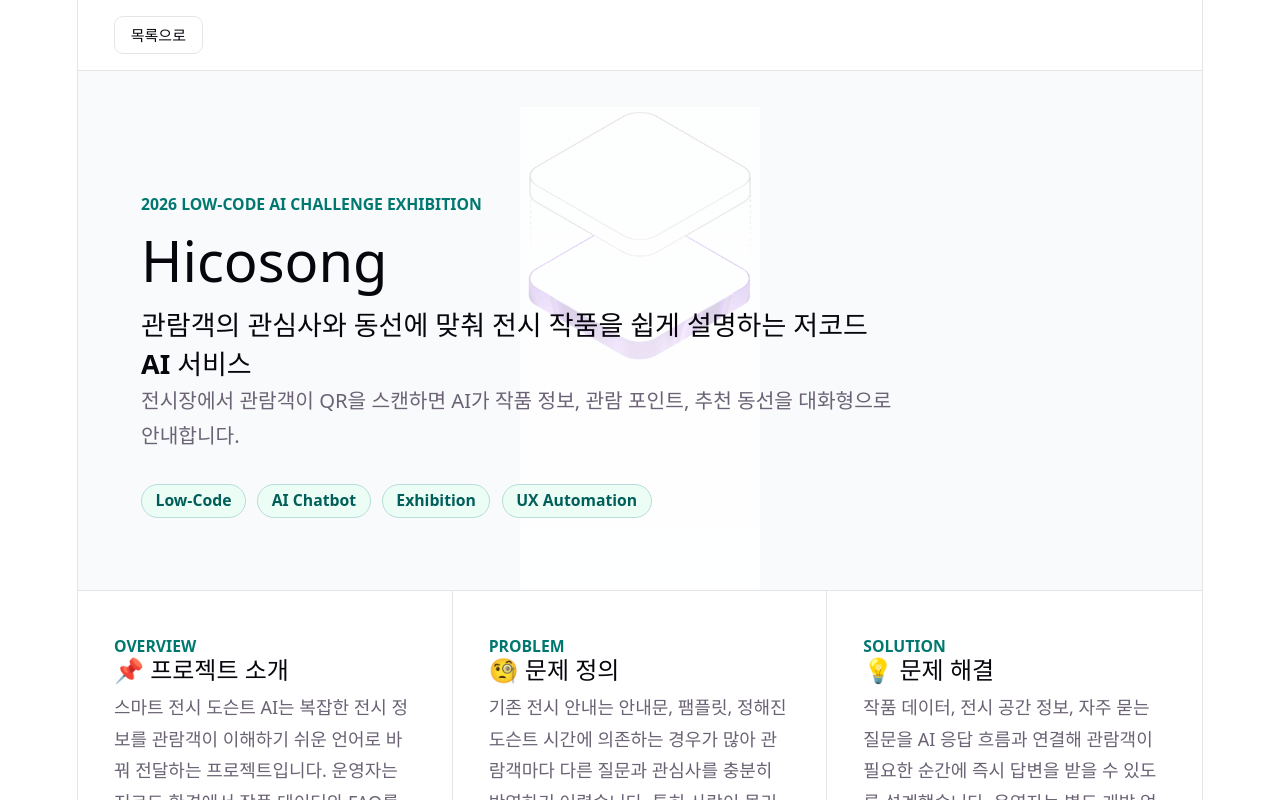
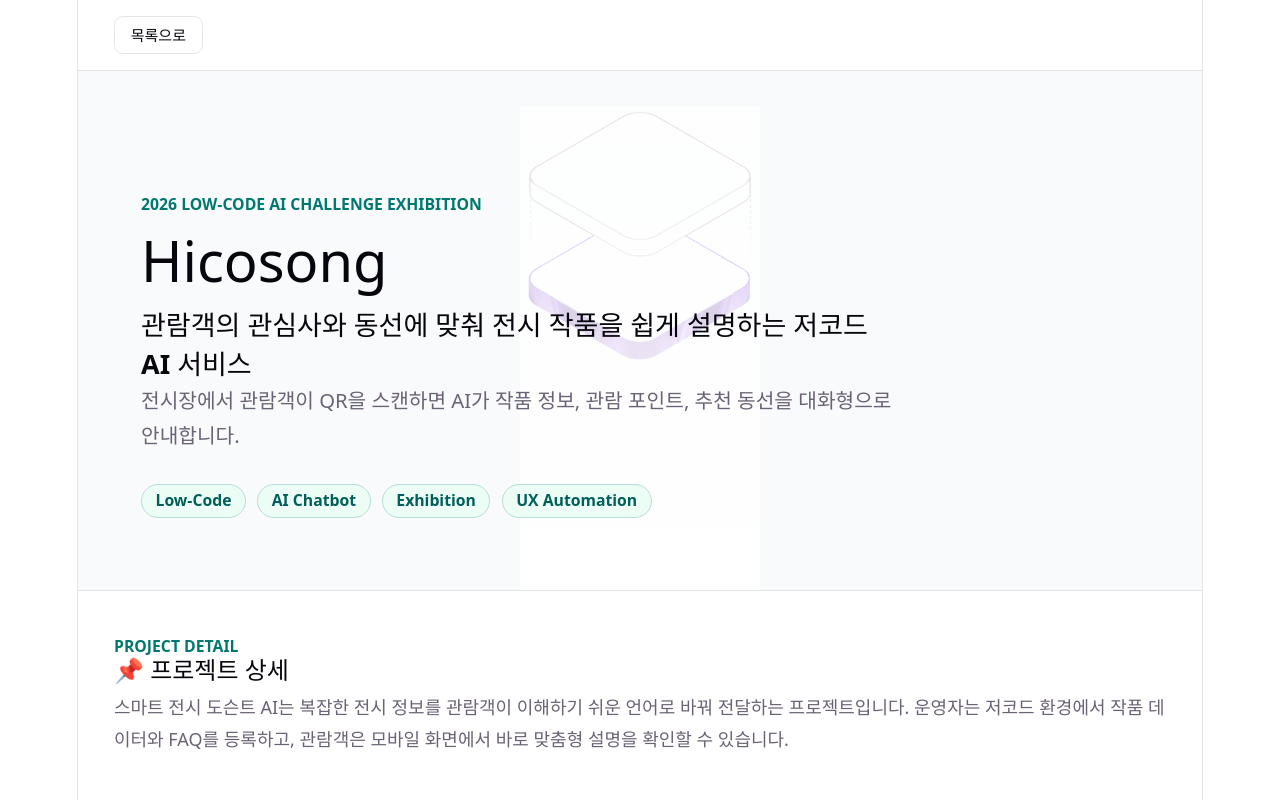
Before and after one commit to snorose/2026-low-code-ai-challenge-exhibition, a React (Vite) app: page / in a window 1280 px wide. Both pictures are taken after a click on the button 283 px from the left and 475 px from the top of the page. Shown: the top 800 px of the page. Built offline with nearby package versions, Linux system fonts and the light colour scheme.

Commit message:
feat: 프로젝트 정렬 세로방향으로 수정 (#21)

```diff
--- a/src/pages/ProjectDetail.jsx
+++ b/src/pages/ProjectDetail.jsx
@@ -2,9 +2,13 @@ import heroImg from "../assets/hero.png";
 
 function ProjectDetail({ project, onBack }) {
   const sections = [
-    { eyebrow: "Overview", title: "📌 프로젝트 소개", body: project.intro },
+    {
+      eyebrow: "Project Detail",
+      title: "📌 프로젝트 상세",
+      body: project.intro,
+    },
     { eyebrow: "Problem", title: "🧐 문제 정의", body: project.problem },
-    { eyebrow: "Solution", title: "💡 문제 해결", body: project.solution },
+    { eyebrow: "Solution", title: "💡 해결", body: project.solution },
   ];
 
   return (
@@ -54,15 +58,13 @@ function ProjectDetail({ project, onBack }) {
       </section>
 
       <section
-        className="grid grid-cols-1 border-b border-[var(--border)] min-[901px]:grid-cols-3"
+        className="grid grid-cols-1 border-b border-[var(--border)]"
         aria-label="프로젝트 핵심 설명"
       >
         {sections.map((section, index) => (
           <article
             className={`box-border border-b border-[var(--border)] px-5 py-7 min-[561px]:px-6 min-[561px]:py-8 min-[901px]:px-8 min-[901px]:py-10 ${
-              index < sections.length - 1
-                ? "min-[901px]:border-r"
-                : "border-b-0 min-[901px]:border-r-0"
+              index === sections.length - 1 ? "border-b-0" : ""
             }`}
             key={section.title}
           >
```
